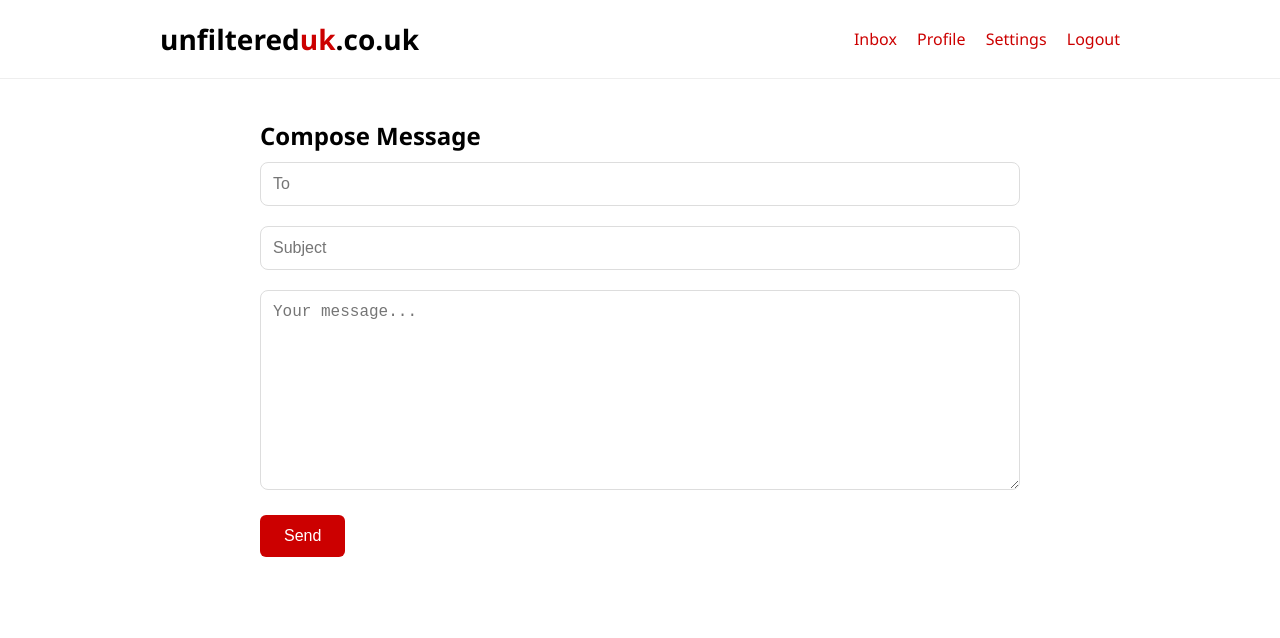
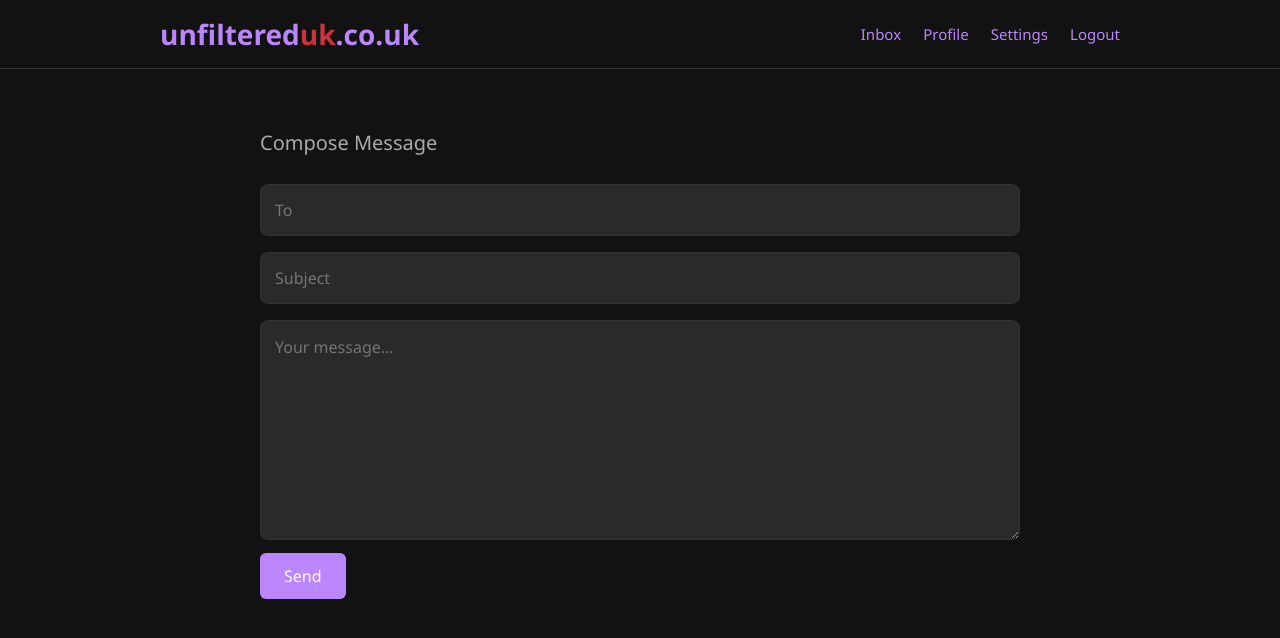
Before and after one commit to N2RSolaceDev/unfiltereduk-, a website: page public/compose.html in a window 1280 px wide. Drawn offline with Linux system fonts and the light colour scheme; sample sign-in values are in the browser's storage.

Commit message:
Update compose.html

```diff
--- a/public/compose.html
+++ b/public/compose.html
@@ -5,26 +5,159 @@
   <meta name="viewport" content="width=device-width, initial-scale=1.0"/>
   <title>Compose | unfiltereduk.co.uk</title>
   <style>
-    * { margin: 0; padding: 0; box-sizing: border-box; }
-    body { font-family: 'Segoe UI', sans-serif; background: #fff; }
-    header { padding: 20px 0; border-bottom: 1px solid #eee; }
-    header .container { max-width: 1000px; margin: 0 auto; padding: 0 20px; display: flex; justify-content: space-between; align-items: center; }
-    header h1 { font-size: 28px; }
-    header h1 span { color: #c00; }
-    nav a { margin-left: 16px; color: #c00; text-decoration: none; font-weight: 500; }
-    main.container { padding: 40px 20px; max-width: 800px; margin: 0 auto; }
-    input, textarea { width: 100%; padding: 12px; margin: 10px 0; border: 1px solid #ddd; border-radius: 8px; font-size: 16px; }
-    textarea { min-height: 200px; }
-    button { background: #c00; color: white; padding: 12px 24px; border: none; border-radius: 6px; font-size: 16px; cursor: pointer; margin-top: 10px; }
+    /* === Global Dark Theme === */
+    :root {
+      --bg: #121212;
+      --card-bg: #1e1e1e;
+      --text: #e0e0e0;
+      --text-secondary: #aaaaaa;
+      --border: #333333;
+      --accent: #bb86fc;
+      --error: #cf3339;
+      --hover-bg: #2a2a2a;
+      --toolbar-bg: #1f1f1f;
+      --input-bg: #2a2a2a;
+    }
+
+    * {
+      margin: 0;
+      padding: 0;
+      box-sizing: border-box;
+      font-family: 'Segoe UI', Roboto, Arial, sans-serif;
+    }
+
+    body {
+      background: var(--bg);
+      color: var(--text);
+      min-height: 100vh;
+    }
+
+    /* === Header === */
+    header {
+      padding: 15px 0;
+      border-bottom: 1px solid var(--border);
+    }
+
+    header .container {
+      max-width: 1000px;
+      margin: 0 auto;
+      padding: 0 20px;
+      display: flex;
+      justify-content: space-between;
+      align-items: center;
+    }
+
+    header h1 {
+      font-size: 28px;
+      font-weight: bold;
+      color: var(--accent);
+    }
+
+    header h1 span {
+      color: var(--error);
+    }
+
+    nav a {
+      margin-left: 18px;
+      color: var(--accent);
+      text-decoration: none;
+      font-weight: 500;
+      font-size: 15px;
+    }
+
+    nav a:hover {
+      text-decoration: underline;
+    }
+
+    /* === Main Content === */
+    main.container {
+      max-width: 800px;
+      margin: 40px auto;
+      padding: 20px;
+    }
+
+    h2 {
+      font-size: 20px;
+      margin-bottom: 20px;
+      color: var(--text-secondary);
+      font-weight: 500;
+    }
+
+    /* === Inputs === */
+    input, textarea {
+      width: 100%;
+      padding: 14px;
+      margin: 8px 0;
+      background: var(--input-bg);
+      border: 1px solid var(--border);
+      border-radius: 8px;
+      color: var(--text);
+      font-size: 16px;
+      outline: none;
+      transition: border 0.2s;
+    }
+
+    input:focus, textarea:focus {
+      border-color: var(--accent);
+      box-shadow: 0 0 0 2px rgba(187, 134, 252, 0.2);
+    }
+
+    textarea {
+      min-height: 220px;
+      resize: vertical;
+      line-height: 1.6;
+    }
+
+    /* === Send Button === */
+    button {
+      background: var(--accent);
+      color: white;
+      padding: 12px 24px;
+      border: none;
+      border-radius: 6px;
+      font-size: 16px;
+      font-weight: 500;
+      cursor: pointer;
+      transition: background 0.2s, transform 0.1s;
+    }
+
+    button:hover {
+      background: #9b68db;
+    }
+
+    button:active {
+      transform: scale(0.98);
+    }
+
+    /* === Status Message === */
     .status {
-      padding: 12px; margin: 15px 0; border-radius: 6px; text-align: center; font-size: 14px;
+      padding: 12px;
+      margin: 15px 0;
+      border-radius: 6px;
+      text-align: center;
+      font-size: 14px;
     }
-    .status.success { background: #d4edda; color: #155724; border: 1px solid #c3e6cb; }
-    .status.error { background: #f8d7da; color: #721c24; border: 1px solid #f5c6cb; }
-    .hidden { display: none; }
+
+    .status.success {
+      background: #2a4a30;
+      color: #a0dba0;
+      border: 1px solid #2d5e35;
+    }
+
+    .status.error {
+      background: #3a1818;
+      color: var(--error);
+      border: 1px solid var(--error);
+    }
+
+    .hidden {
+      display: none;
+    }
   </style>
 </head>
 <body>
+
+  <!-- Header -->
   <header>
     <div class="container">
       <h1>unfiltered<span>uk</span>.co.uk</h1>
@@ -37,6 +170,7 @@
     </div>
   </header>
 
+  <!-- Main Content -->
   <main class="container">
     <h2>Compose Message</h2>
     <input type="email" id="to" placeholder="To" />
@@ -51,12 +185,12 @@
     if (!token) location.href = 'login.html';
 
     async function sendMessage() {
-      const to = document.getElementById('to').value;
-      const subject = document.getElementById('subject').value;
-      const body = document.getElementById('body').value;
+      const to = document.getElementById('to').value.trim();
+      const subject = document.getElementById('subject').value.trim();
+      const body = document.getElementById('body').value.trim();
 
       if (!to || !subject || !body) {
-        return setStatus('All fields required.', true);
+        return setStatus('All fields are required.', true);
       }
 
       const res = await fetch('/api/send', {
@@ -69,12 +203,13 @@
       });
 
       if (res.ok) {
-        setStatus('Message sent!', false);
+        setStatus('✅ Message sent!', false);
         document.getElementById('to').value = '';
         document.getElementById('subject').value = '';
         document.getElementById('body').value = '';
       } else {
-        setStatus('Send failed.', true);
+        const data = await res.json();
+        setStatus('❌ Send failed: ' + (data.error || 'Unknown error'), true);
       }
     }
 
```
